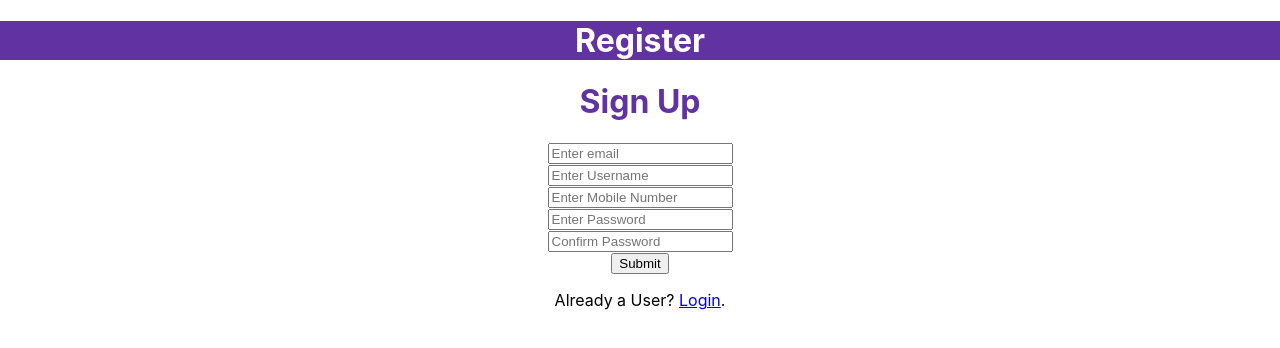
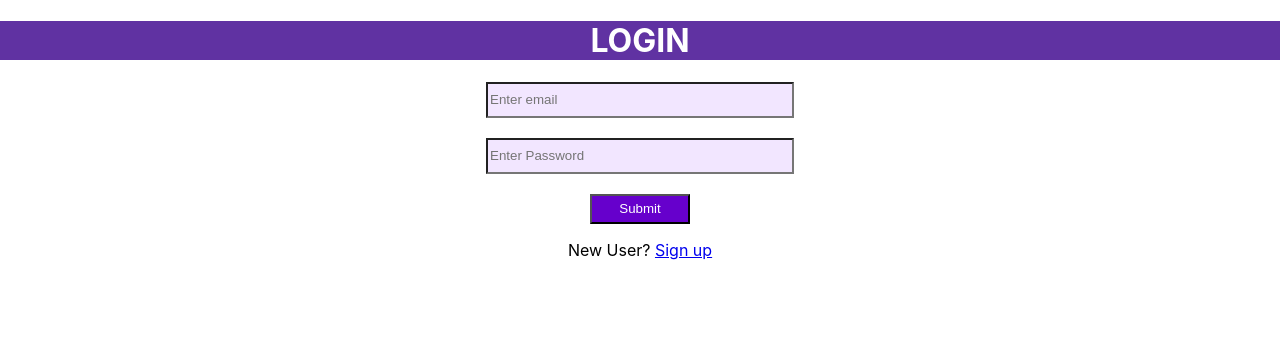
Before and after one commit to iamneo-production/4859a019-864f-47b2-bc72-5515033986fa, a React (Create React App) app in the folder reactapp/: page / in a window 1280 px wide. Shown: the top 348 px of the page. Built offline with nearby package versions, Linux system fonts and the light colour scheme.

Commit message:
added css and validations to signup and login pages

```diff
--- a/reactapp/package.json
+++ b/reactapp/package.json
@@ -6,11 +6,9 @@
     "@testing-library/jest-dom": "^5.11.10",
     "@testing-library/react": "^11.2.6",
     "@testing-library/user-event": "^12.8.3",
-    "axios": "^1.3.6",
     "react": "^17.0.2",
     "react-dom": "^17.0.2",
     "react-scripts": "4.0.3",
-    "validator": "^13.9.0",
     "web-vitals": "^1.1.1"
   },
   "scripts": {
--- a/reactapp/src/App.js
+++ b/reactapp/src/App.js
@@ -1,40 +1,15 @@
-/*import logo from './logo.svg';
 import './App.css';
+//import Auth from './Components/Auth/Auth.jsx';
+import Login from './Components/Login/Login.jsx';
+//import Signup from './Components/Signup/Signup.jsx';
 
 function App() {
-  return (
-    <div className="App">
-      <header className="App-header">
-        <img src={logo} className="App-logo" alt="logo" />
-        <p>
-          Edit <code>src/App.js</code> and save to reload.
-        </p>
-        <a
-          className="App-link"
-          href="https://reactjs.org"
-          target="_blank"
-          rel="noopener noreferrer"
-        >
-          Learn React
-        </a>
-      </header>
-    </div>
-  );
-}
 
-export default App;
-*/
-
-import './App.css';
-//import Auth from './Components/Auth/Auth.jsx';
-//import Login from './Components/Login/Login.jsx';
-import Signup from './Components/Signup/Signup.jsx';
-
-function App() {
  return (
   <div className="App">
 
-      <Signup/>
+       <Login/>
+
 
    </div>
  );
--- a/reactapp/src/Components/Login/Login.jsx
+++ b/reactapp/src/Components/Login/Login.jsx
@@ -5,9 +5,27 @@ const Login = () => {
   const [email, setEmail] = useState('');
   const [password, setPassword] = useState('');
   const [error, setError] = useState('');
+  const [emailError, setEmailError] = useState('');
+  const [passwordError, setPasswordError] = useState('');
+
+  const handleEmailChange = (event) => {
+    setEmail(event.target.value);
+  }
+  const handlePasswordChange = (event) => {
+    setPassword(event.target.value);
+
+  };
+
 
   const handleSubmit = async (event) => {
     event.preventDefault();
+    const emailRegex = /^[^\s@]+@[^\s@]+\.[^\s@]{2,}$/;
+    if (!emailRegex.test(email)) {
+      setEmailError('Invalid Email');
+    }
+    if (password.length < 8) {
+      setPasswordError('Password must be at least 8 characters long.');
+    }
     try {
       const response = await axios.post('http://localhost:8000/login', { email, password });
       console.log(response.data);
@@ -20,7 +38,7 @@ const Login = () => {
 
   return (
     <div className="login-box">
-      <h1>Login</h1>
+      <h1 style={{backgroundColor: "#6032A2",color:"white"}}>LOGIN</h1>
       {error && <p className="error">{error}</p>}
       <form onSubmit={handleSubmit}>
         <div className="input-box">
@@ -30,9 +48,13 @@ const Login = () => {
             id="email"
             value={email}
             placeholder="Enter email"
+            style={{backgroundColor: "#f2e6ff",width:"300px",height:"30px"}}
             onChange={(event) => setEmail(event.target.value)}
+            required
           />
+          {emailError && <div style={{color: 'red'}}>{emailError}</div>}
         </div>
+        <br/>
         <div className="input-box">
 
           <input
@@ -41,9 +63,13 @@ const Login = () => {
             value={password}
             placeholder="Enter Password"
             onChange={(event) => setPassword(event.target.value)}
+            style={{backgroundColor: "#f2e6ff",width:"300px",height:"30px"}}
+            required
           />
+          {passwordError && <div style={{color: 'red'}}>{passwordError}</div>}
         </div>
-        <button type="submit">Submit</button>
+        <br/>
+        <button type="submit" style={{backgroundColor: "#6600cc",color: "white", width:"100px",height:"30px"}}>Submit</button>
       </form>
       <p>
         New User? <a href="/signup">Sign up</a>
--- a/reactapp/src/Components/Signup/Signup.jsx
+++ b/reactapp/src/Components/Signup/Signup.jsx
@@ -1,6 +1,7 @@
 import React, { useState } from 'react';
 import axios from 'axios';
 //import LinearGradient from 'react-native-linear-gradient';
+
 
 const Signup = () => {
   const [email, setEmail] = useState('');
@@ -10,10 +11,14 @@ const Signup = () => {
   const [confirmPassword, setConfirmPassword] = useState('');
   const [errorMessage, setErrorMessage] = useState('');
   const [isLoading, setIsLoading] = useState(false);
+  const [emailError, setEmailError] = useState('');
+  const [passwordError, setPasswordError] = useState('');
+  const [confirmPasswordError, setConfirmPasswordError] = useState('');
+  const [mobileNumberError, setMobileNumberError] = useState('');
 
   const handleEmailChange = (event) => {
     setEmail(event.target.value);
-  };
+  }
 
   const handleUsernameChange = (event) => {
     setUsername(event.target.value);
@@ -25,7 +30,9 @@ const Signup = () => {
 
   const handlePasswordChange = (event) => {
     setPassword(event.target.value);
+
   };
+
 
   const handleConfirmPasswordChange = (event) => {
     setConfirmPassword(event.target.value);
@@ -33,7 +40,22 @@ const Signup = () => {
 
   const handleSubmit = (event) => {
     event.preventDefault();
-
+    const emailRegex = /^[^\s@]+@[^\s@]+\.[^\s@]{2,}$/;
+    if (!emailRegex.test(email)) {
+      setEmailError('Invalid Email');
+    }
+    const mobileNumberRegex = /^[0-9]{10}$/;
+    if (!mobileNumberRegex.test(mobileNumber)) {
+      setMobileNumberError('Mobile number must be a 10-digit number.');
+    }
+    if (password.length < 8) {
+      setPasswordError('Password must be at least 8 characters long.');
+    }
+    if (confirmPassword !== password) {
+      setConfirmPasswordError('Passwords do not match.');
+    } else {
+      setConfirmPasswordError('');
+    }
     setIsLoading(true);
     setErrorMessage('');
 
@@ -57,43 +79,52 @@ const Signup = () => {
       });
   };
 
+
   return (
     <div className="signupBox">
-      <h1 style={{backgroundColor: "#6032A2",color:"white"}} >Register</h1>
+      <h1 style={{backgroundColor: "#6032A2",color:"white"}} >REGISTER</h1>
       <h1 style= {{color :"#6032A2"}} >Sign Up</h1>
-      <form onSubmit={handleSubmit}>
+      <form onSubmit={handleSubmit} align="center">
         <div>
-          <input type="email" id="email" value={email} placeholder="Enter email" colors={["#DF98FA","#9055FF"]} onChange={handleEmailChange} required></input>
+          <input type="email" id="email" value={email} placeholder="Enter email" style={{backgroundColor: "#f2e6ff",width:"300px",height:"30px"}} onChange={handleEmailChange} required></input>
+          {emailError && <div style={{color: 'red'}}>{emailError}</div>}
         </div>
-
+        <br/>
         <div>
 
-          <input type="text" id="username" value={username} placeholder="Enter Username" onChange={handleUsernameChange} required />
+          <input type="text" id="username" value={username} placeholder="Enter Username" style={{backgroundColor: "#f2e6ff", width:"300px",height:"30px"}} onChange={handleUsernameChange} required />
         </div>
+        <br/>
         <div>
 
-          <input type="tel" id="mobileNumber" value={mobileNumber} placeholder="Enter Mobile Number" onChange={handleMobileNumberChange} required />
+          <input type="tel" id="mobileNumber" value={mobileNumber} placeholder="Enter Mobile Number" style={{backgroundColor: "#f2e6ff", width:"300px",height:"30px"}} onChange={handleMobileNumberChange} required />
+          {mobileNumberError && <div style={{color: 'red'}}>{mobileNumberError}</div>}
         </div>
+        <br/>
         <div>
 
-          <input type="password" id="password" value={password} placeholder="Enter Password" onChange={handlePasswordChange} required />
+          <input type="password" id="password" value={password} placeholder="Enter Password" style={{backgroundColor: "#f2e6ff", width:"300px",height:"30px"}} onChange={handlePasswordChange} required />
+          {passwordError && <div style={{color: 'red'}}>{passwordError}</div>}
         </div>
+        <br/>
         <div>
 
-          <input type="password" id="confirmPassword" value={confirmPassword} placeholder="Confirm Password" onChange={handleConfirmPasswordChange} required />
+          <input type="password" id="confirmPassword" value={confirmPassword} placeholder="Confirm Password" style={{backgroundColor: "#f2e6ff",width:"300px",height:"30px"}} onChange={handleConfirmPasswordChange} required />
+          {confirmPasswordError && <div style={{color: 'red'}}>{confirmPasswordError}</div>}
         </div>
+        <br/>
         {isLoading ? (
           <p>Loading...</p>
         ) : (
-          <button type="submit" id='submitButton'>Submit</button>
+          <button type="submit" id='submitButton' style={{backgroundColor: "#6600cc",color: "white", width:"100px",height:"30px"}}>Submit</button>
         )}
         {errorMessage && <p className="error">{errorMessage}</p>}
       </form>
+      <br/>
       <p>
         Already a User? <a href="/signin" id="signinLink" onClick="login.jsx">Login</a>.
       </p>
     </div>
   );
 };
-
 export default Signup;
```
Also changed, not shown: reactapp/src/App.css (line endings or trailing spaces), 2 other files (tests, documents, lock files or other folders). Lines whose indentation alone changed are shown as unchanged.
